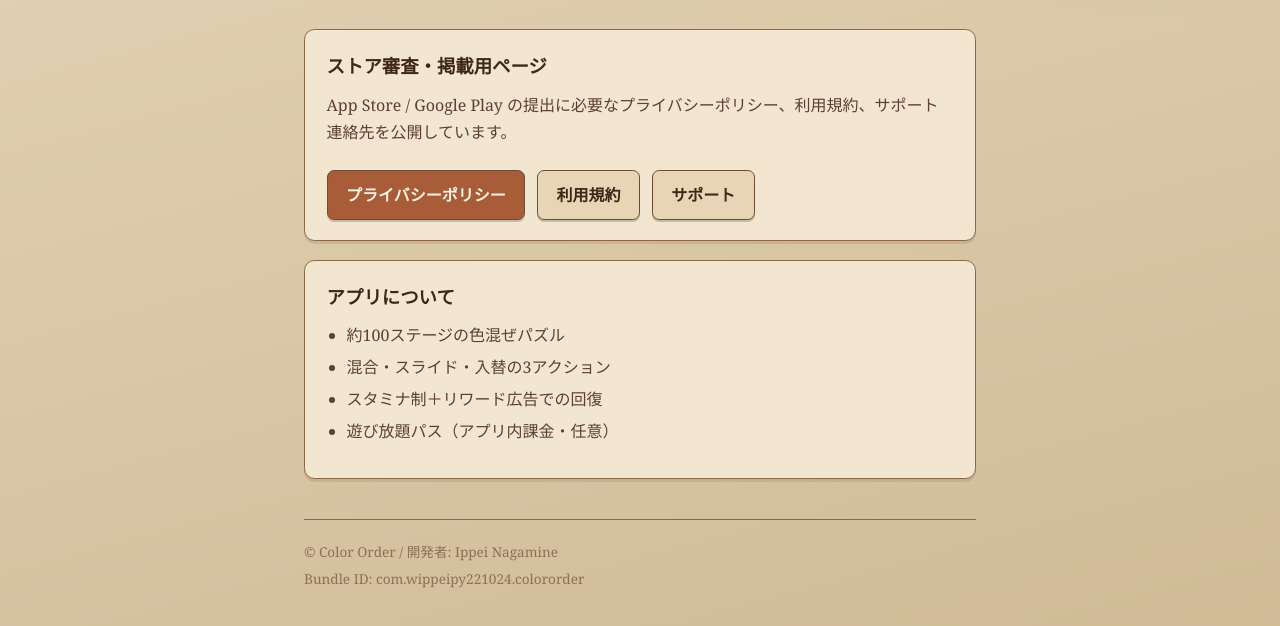
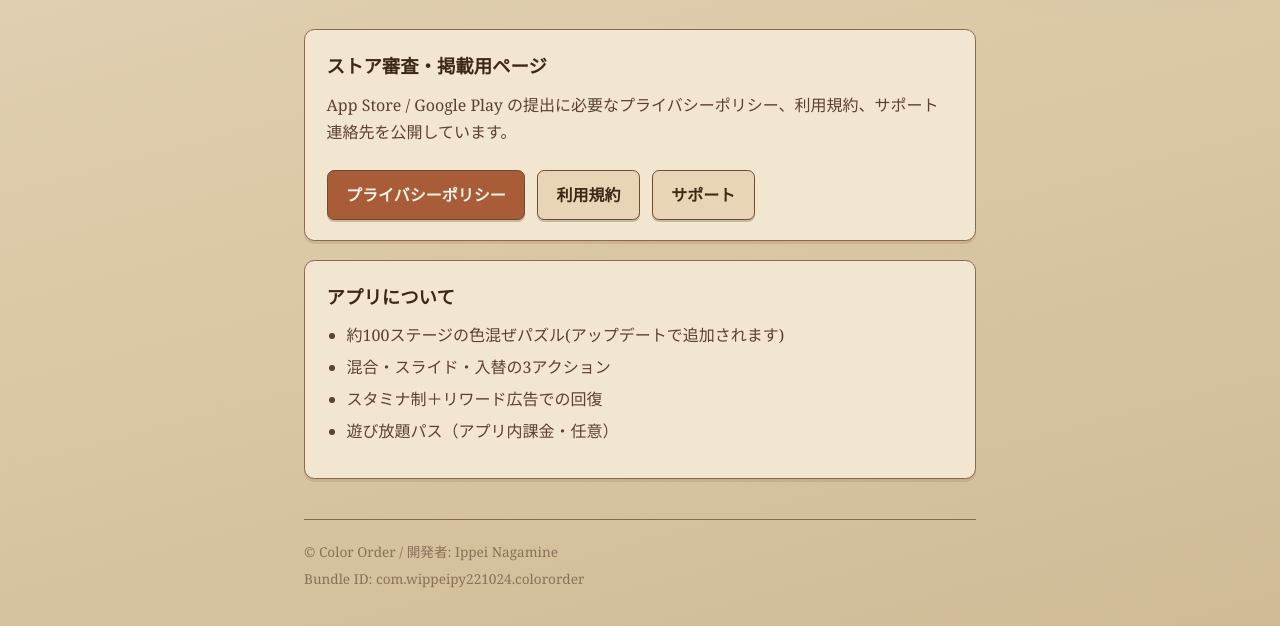
Before and after one commit to IppeiNagamine221024/color_mix_puzzle, a website: page site/index.html in a window 1280 px wide. Shown: the part 282-908 px from the top of the page. Drawn offline with Linux system fonts and the light colour scheme.

Commit message:
update index page about aprication

```diff
--- a/site/index.html
+++ b/site/index.html
@@ -51,7 +51,7 @@
       <div class="panel">
         <h2>アプリについて</h2>
         <ul>
-          <li>約100ステージの色混ぜパズル</li>
+          <li>約100ステージの色混ぜパズル(アップデートで追加されます)</li>
           <li>混合・スライド・入替の3アクション</li>
           <li>スタミナ制＋リワード広告での回復</li>
           <li>遊び放題パス（アプリ内課金・任意）</li>
```
